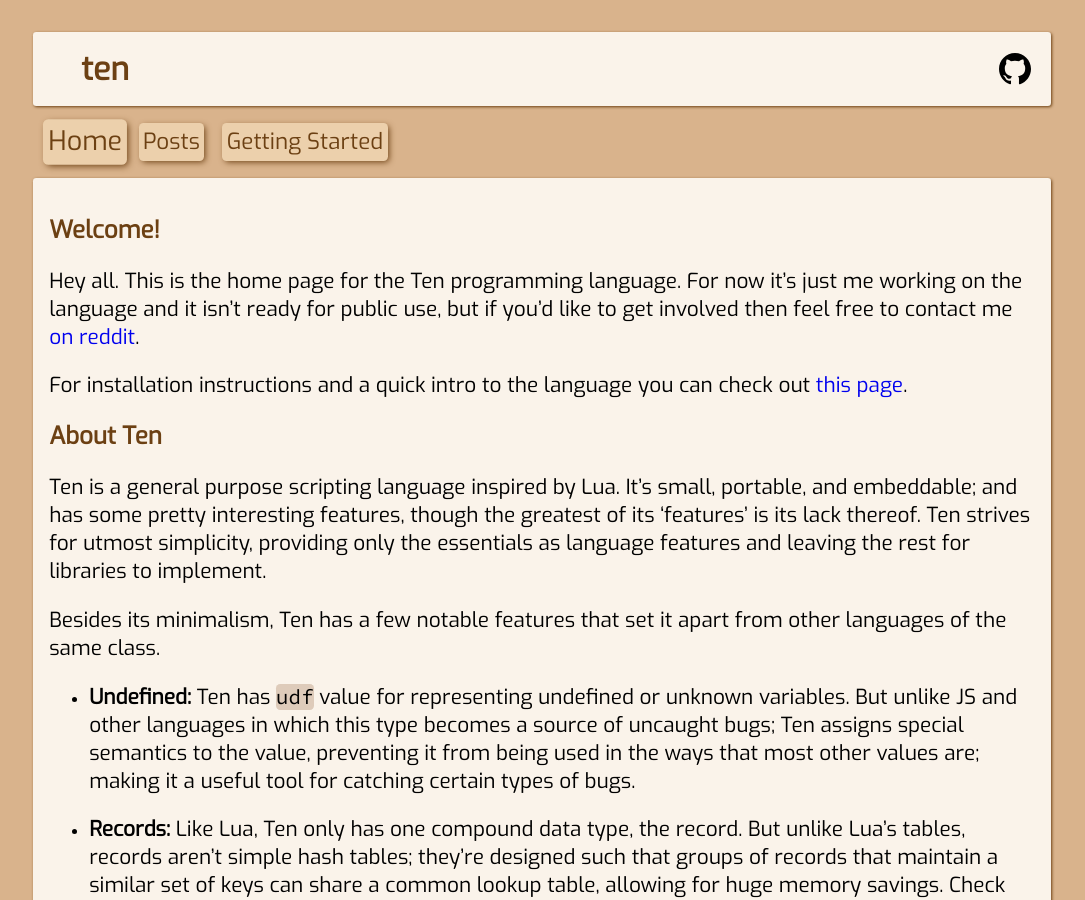
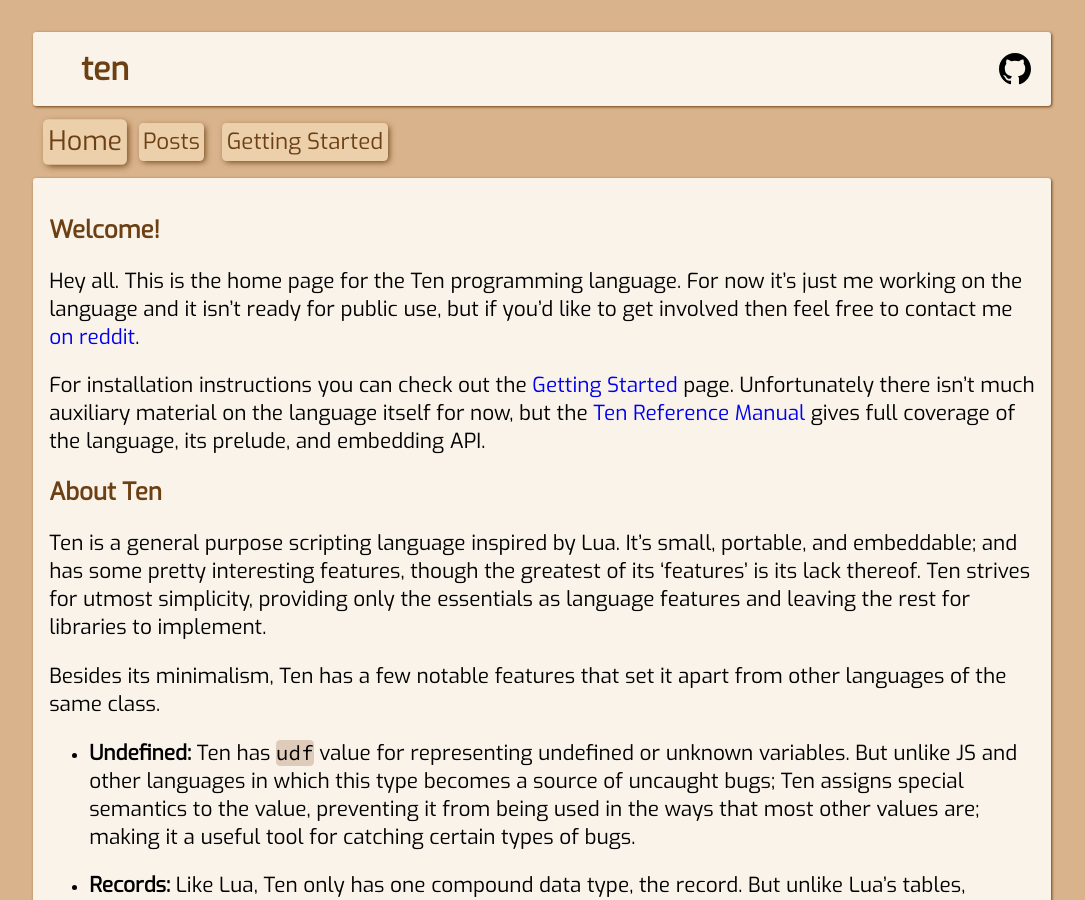
Before and after one commit to ten-lang/ten-lang, a Jekyll site: the page built from index.md, in a window 1280 px wide and 900 px high. Shown: the whole window, without its empty margins (98-1183 px from the left). Built offline with Jekyll 4.4.1, drawn with Linux system fonts in a browser that asks for light colours.

Commit message:
Fix some links

```diff
--- a/index.md
+++ b/index.md
@@ -8,8 +8,10 @@ now it's just me working on the language and it isn't ready for public use,
 but if you'd like to get involved then feel free to contact me
 [on reddit](https://www.reddit.com/user/raystubbs).
 
-For installation instructions and a quick intro to the language you
-can check out [this page](https://github.com/ten-lang/docs/blob/master/LanguageGuide.md).
+For installation instructions you can check out the [Getting Started](getting-started) page.
+Unfortunately there isn't much auxiliary material on the language itself
+for now, but the [Ten Reference Manual](https://github.com/ten-lang/ten-manual)
+gives full coverage of the language, its prelude, and embedding API.
 
 ## About Ten
 Ten is a general purpose scripting language inspired by Lua. It's
@@ -33,14 +35,14 @@ it apart from other languages of the same class.
   tables; they're designed such that groups of records that maintain
   a similar set of keys can share a common lookup table, allowing
   for huge memory savings.  Check
-  [here](https://github.com/ten-lang/docs/blob/master/LanguageGuide.md#record)
+  [here](https://github.com/ten-lang/ten-manual/blob/master/basic-concepts.md#2.2)
   for a bit more on how these work.
 
 - **Re-Entrant Native Functions:** Ten sports a pretty nice API for
   host applications interacting with the language runtime, but its
   support for implementing re-entrant native functions is particularly
   neat.  Check out
-  [this post](http://www.raystubbs.me/2019/04/20/HandlingYieldsInTen.html)
+  [this post](https://github.com/ten-lang/ten-manual/blob/master/the-api.md#5.9.1)
   for more on how that works.
 
 ## Samples
```
